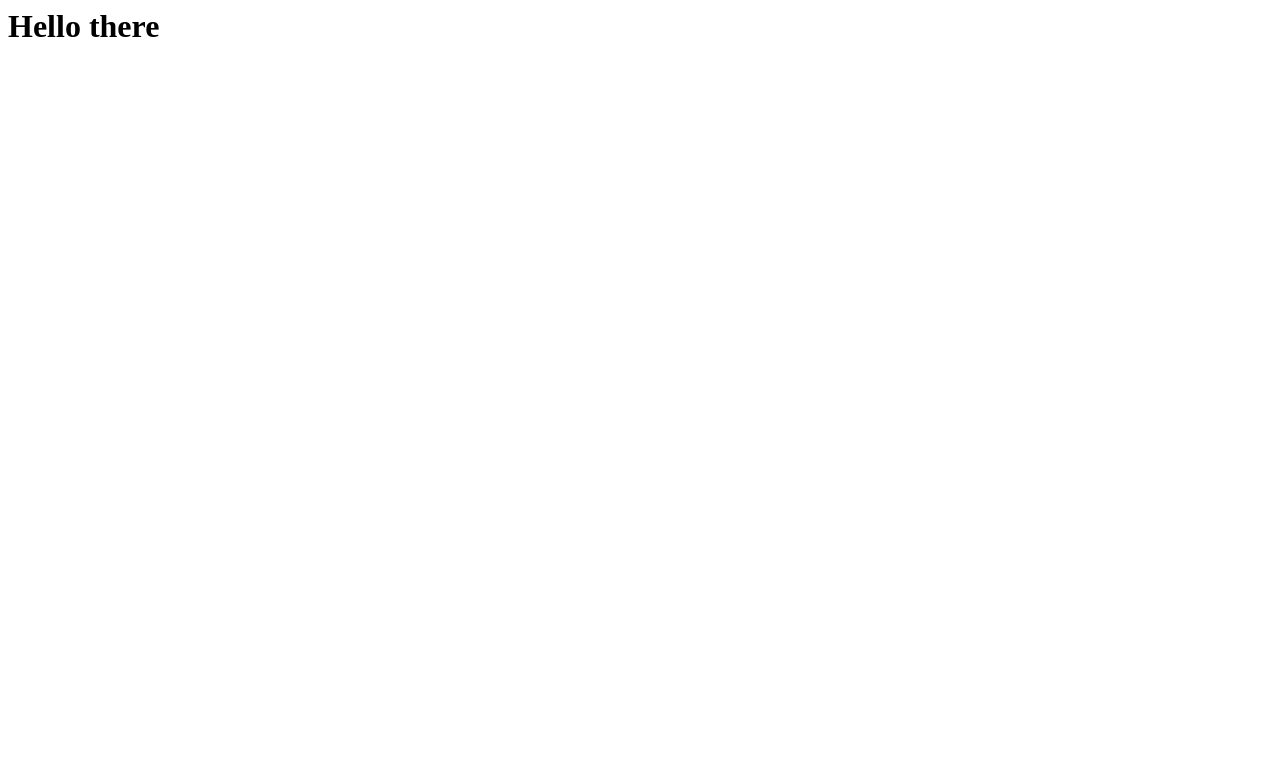
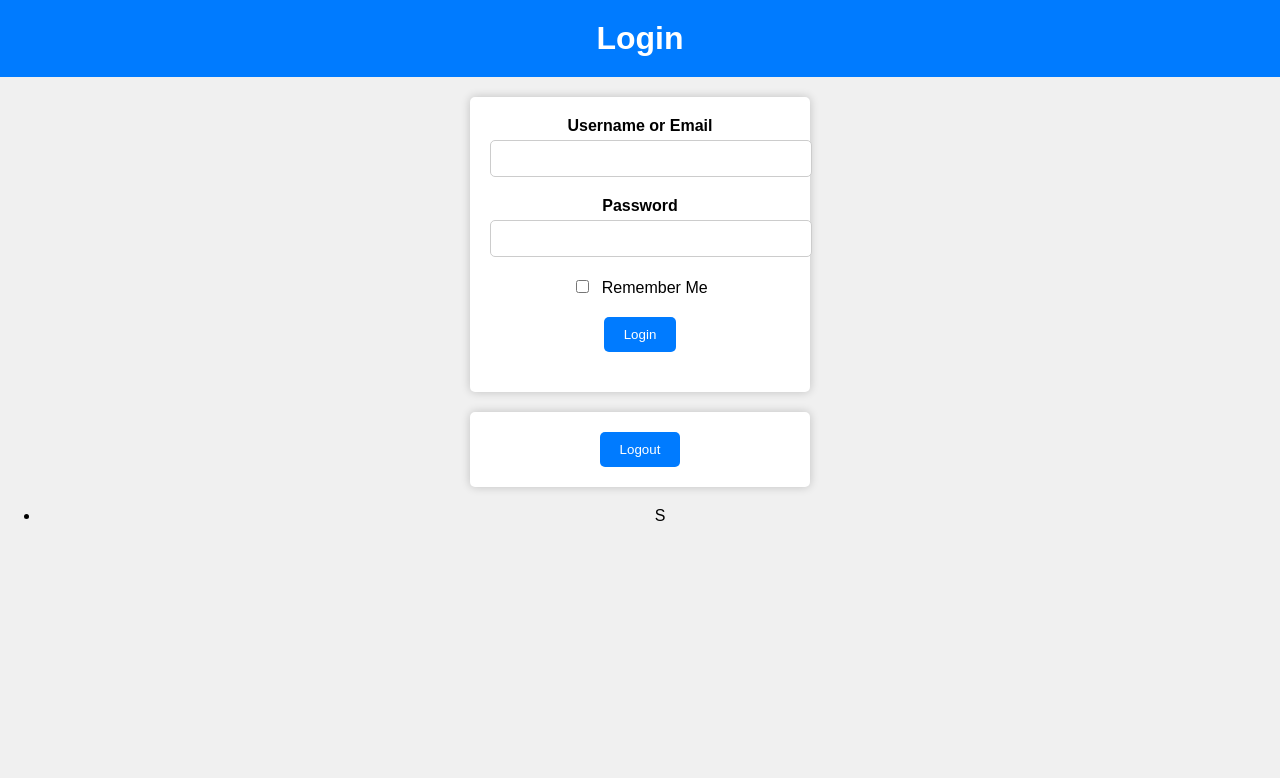
Before and after one commit to whiplade/SendIt-Courier, a Flask app: page / in a window 1280 px wide. Before the commit the part shown is almost empty. Shown: the top 778 px of the page. Run offline with Flask 3, Linux system fonts and the light colour scheme; one stand-in notice (Sample message) is shown.

Commit message:
conflicts resolve

```diff
--- a/server/app.py
+++ b/server/app.py
@@ -1,8 +1,76 @@
-# app.py
-from config import app, db, api
-from models import User, Parcel
-from routes import *
+from flask import render_template, session, redirect, url_for, flash
+from config import app, db, bcrypt
+from models import User
+from flask_wtf import FlaskForm
+from wtforms import StringField, PasswordField, BooleanField, SubmitField
+from wtforms.validators import DataRequired
+from flask_login import LoginManager, login_user, login_required, logout_user, current_user
+from werkzeug.security import check_password_hash
 
+with app.app_context():
+    db.create_all()
+
+login_manager = LoginManager(app)
+login_manager.login_view = 'login'
+
+class LoginForm(FlaskForm):
+    username_or_email = StringField('Username or Email', validators=[DataRequired()])
+    password = PasswordField('Password', validators=[DataRequired()])
+    remember = BooleanField('Remember Me')
+    submit = SubmitField('Login')
+
+@login_manager.user_loader
+def load_user(user_id):
+    return User.query.get(int(user_id))
+
+@app.route('/')
+def home():
+    if current_user.is_authenticated:
+        return redirect(url_for('dashboard'))
+    login_status = session.get('login_status', '')
+    logout_status = session.get('logout_status', '')
+    form = LoginForm()
+    return render_template('login.html', login_status=login_status, logout_status=logout_status, form=form)
+
+
+@app.route('/login', methods=['POST'])
+def login():
+    form = LoginForm()
+    if form.validate_on_submit():
+        if current_user.is_authenticated:
+            flash('User is already signed in.', 'info')
+            return redirect(url_for('dashboard'))
+
+        username_or_email = form.username_or_email.data
+        password = form.password.data
+        user = User.query.filter((User.email == username_or_email) | (User.username == username_or_email)).first()
+
+        if user:
+            if bcrypt.check_password_hash(user.password, password):
+                login_user(user, remember=form.remember.data)
+                flash('Login successful!', 'success')
+                return redirect(url_for('dashboard'))
+            else:
+                flash('Invalid password. Please check your email or password.', 'danger')
+        else:
+            flash('User not found. Please check your email or username.', 'danger')
+
+    return render_template('login.html', form=form)
+
+@app.route('/dashboard')
+@login_required
+def dashboard():
+    if current_user.role == 'admin':
+        return 'Welcome to the admin dashboard!'
+    else:
+        return 'Welcome to the user dashboard!'
+
+@app.route('/logout')
+def logout():
+    if current_user.is_authenticated:
+        logout_user()
+        flash('Logged out successfully!', 'info')
+    return redirect(url_for('home'))
 
 if __name__ == '__main__':
     app.run(debug=True, port=5555)
--- a/server/templates/login.html
+++ b/server/templates/login.html
@@ -1,21 +1,97 @@
-{% extends "base.html" %}
-
-{% block title %}Login{% endblock %}
-
-{% block content %}
-    <h2>Login</h2>
-    <form method="POST">
+<!DOCTYPE html>
+<html lang="en">
+<head>
+    <meta charset="UTF-8">
+    <meta name="viewport" content="width=device-width, initial-scale=1.0">
+    <title>Login</title>
+    <style>
+        body {
+            font-family: Arial, sans-serif;
+            text-align: center;
+            background-color: #f0f0f0;
+            margin: 0;
+            padding: 0;
+        }
+        h1 {
+            background-color: #007BFF;
+            color: #fff;
+            padding: 20px;
+            margin: 0;
+        }
+        form {
+            max-width: 300px;
+            margin: 20px auto;
+            background-color: #fff;
+            padding: 20px;
+            border-radius: 5px;
+            box-shadow: 0 0 10px rgba(0, 0, 0, 0.2);
+        }
+        .form-group {
+            margin-bottom: 20px;
+        }
+        .form-label {
+            display: block;
+            font-weight: bold;
+            margin-bottom: 5px;
+        }
+        .form-control {
+            width: 100%;
+            padding: 10px;
+            border: 1px solid #ccc;
+            border-radius: 5px;
+        }
+        .form-check-label {
+            margin-left: 5px;
+        }
+        .btn {
+            background-color: #007BFF;
+            color: #fff;
+            padding: 10px 20px;
+            border: none;
+            border-radius: 5px;
+            cursor: pointer;
+        }
+    </style>
+</head>
+<body>
+    <h1>Login</h1>
+    <form method="POST" action="/login">
         {{ form.hidden_tag() }}
-        <div>
-            {{ form.username.label }}
-            {{ form.username(size=20) }}
+        <div class="form-group">
+            {{ form.username_or_email.label(class="form-label") }}
+            {{ form.username_or_email(class="form-control") }}
         </div>
-        <div>
-            {{ form.password.label }}
-            {{ form.password(size=20) }}
+        <div class="form-group">
+            {{ form.password.label(class="form-label") }}
+            {{ form.password(class="form-control") }}
         </div>
-        <div>
-            {{ form.submit() }}
+        <div class="form-group">
+            <div class="form-check">
+                {{ form.remember(class="form-check-input") }}
+                {{ form.remember.label(class="form-check-label") }}
+            </div>
+        </div>
+        <div class="form-group">
+            {{ form.submit(class="btn") }}
         </div>
     </form>
-{% endblock %}
+    <div class="form-group">
+        <form method="GET" action="/logout">
+            <button class="btn">Logout</button>
+        </form>
+    </div>
+
+    <!-- Add this code block to display flash messages -->
+    <div class="flash-messages">
+        {% with messages = get_flashed_messages() %}
+            {% if messages %}
+                <ul class="flash">
+                    {% for message in messages %}
+                        <li class="alert alert-{{ message[1] }}">{{ message[0] }}</li>
+                    {% endfor %}
+                </ul>
+            {% endif %}
+        {% endwith %}
+    </div>
+</body>
+</html>
```
Also changed, not shown: server/config.py (+15 -2 lines).
